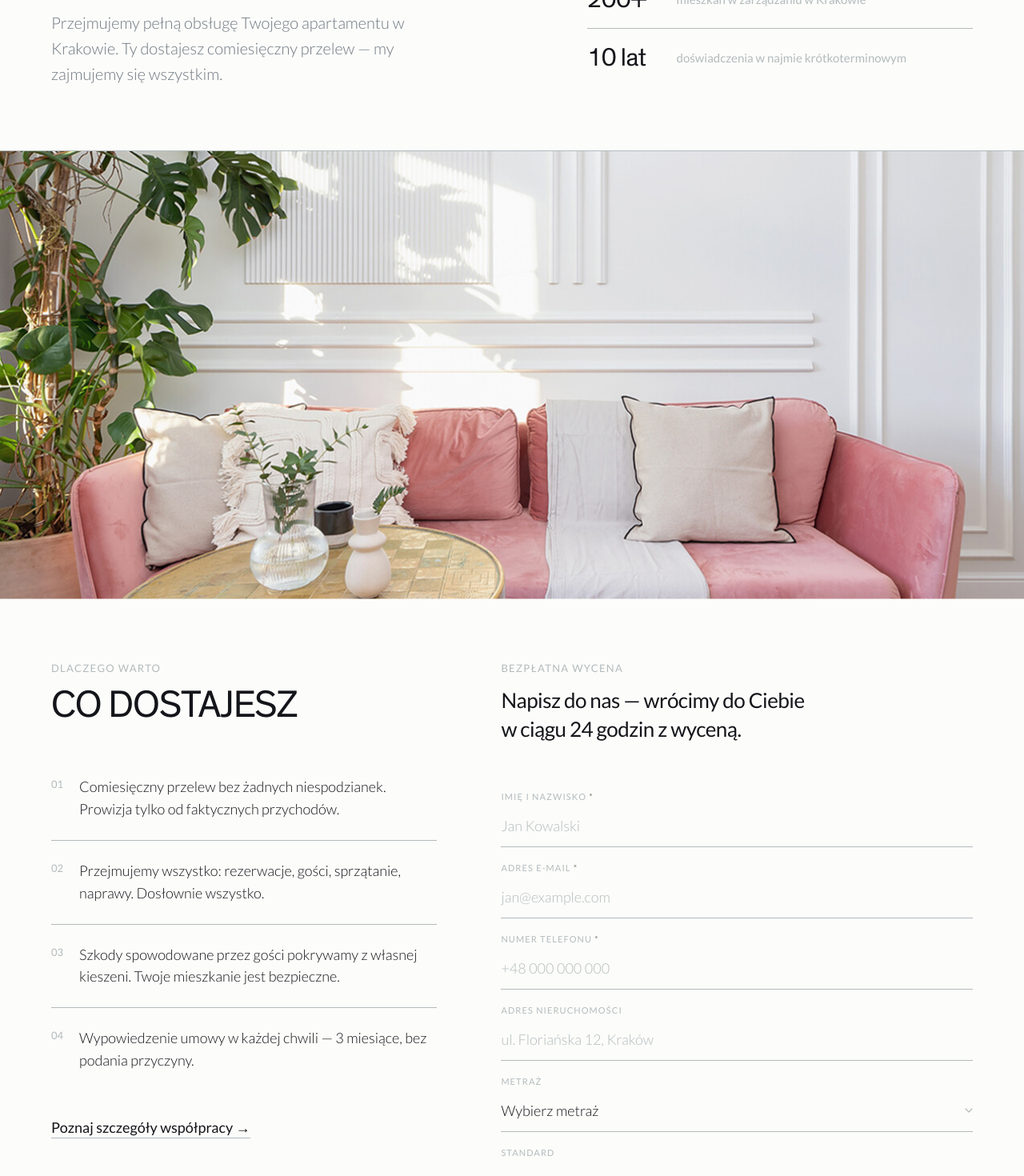
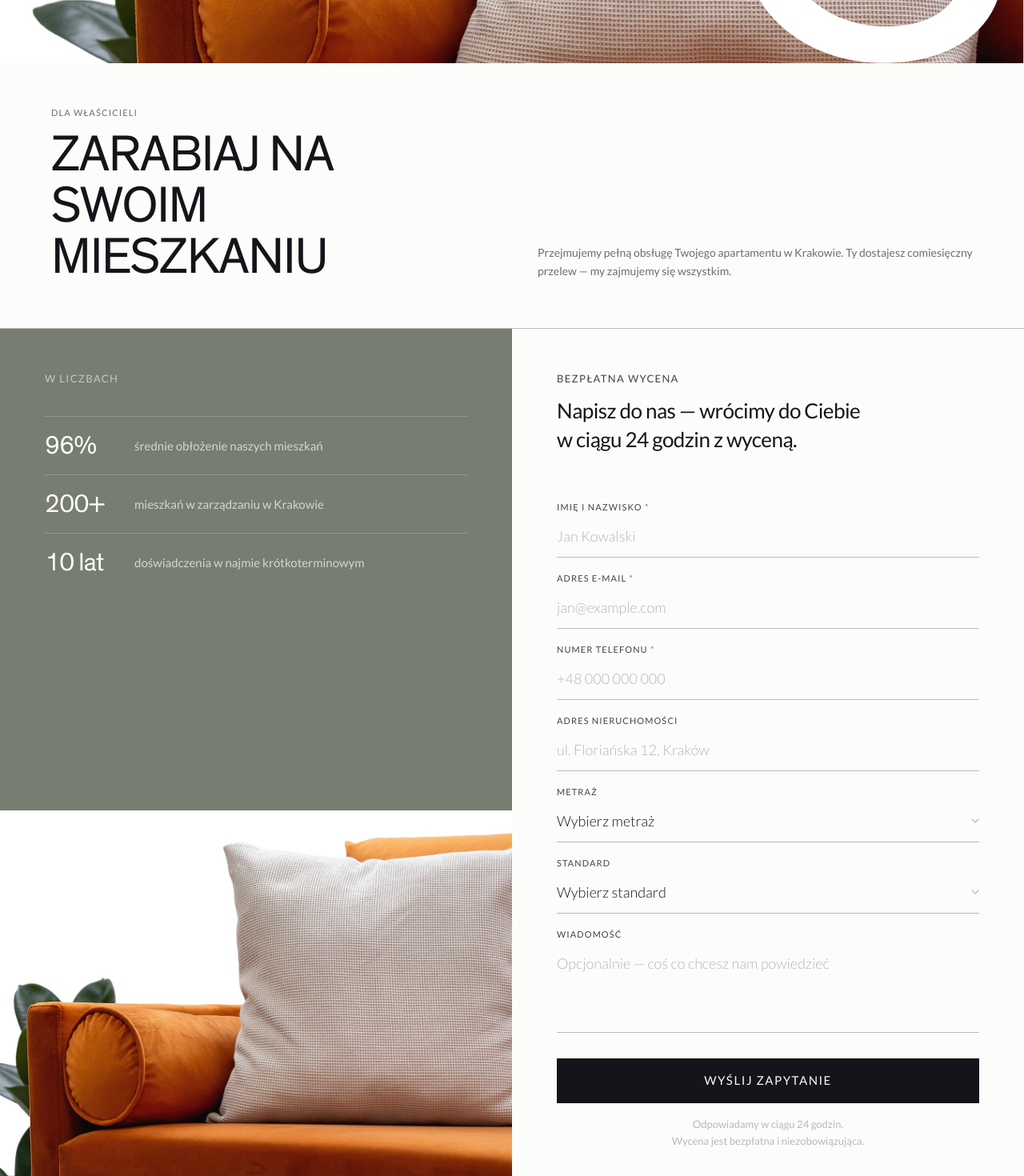
Before and after one commit to emilka99/squareapp, a Next.js app: page /dodaj-mieszkanie in a window 1280 px wide. Shown: the part 440-1910 px from the top of the page at 80% size. Built offline with nearby package versions, Linux system fonts and the light colour scheme.

Commit message:
Dodaj mieszkanie: PageHeader z kanapa, stats na zielonym tle, formularz z ciemnym tekstem; oferta: panel dla wlasciciela

```diff
--- a/src/app/dodaj-mieszkanie/page.tsx
+++ b/src/app/dodaj-mieszkanie/page.tsx
@@ -11,6 +11,7 @@ import {
 } from "framer-motion";
 import { SITE_CONTAINER } from "@/lib/layout";
 import { asset } from "@/lib/asset";
+import PageHeader from "@/components/PageHeader";
 
 const ease = [0.16, 1, 0.3, 1] as [number, number, number, number];
 
@@ -26,19 +27,10 @@ const VP = { once: true, margin: "-80px" } as const;
 
 type Field = "name" | "email" | "phone" | "address" | "size" | "standard" | "message";
 
-const heroLines = ["ZARABIAJ", "NA SWOIM", "MIESZKANIU."];
-
 const proofPoints = [
   { target: 96, suffix: "%", label: "średnie obłożenie naszych mieszkań" },
   { target: 200, suffix: "+", label: "mieszkań w zarządzaniu w Krakowie" },
   { target: 10, suffix: " lat", label: "doświadczenia w najmie krótkoterminowym" },
-];
-
-const benefits = [
-  { num: "01", text: "Comiesięczny przelew bez żadnych niespodzianek. Prowizja tylko od faktycznych przychodów." },
-  { num: "02", text: "Przejmujemy wszystko: rezerwacje, gości, sprzątanie, naprawy. Dosłownie wszystko." },
-  { num: "03", text: "Szkody spowodowane przez gości pokrywamy z własnej kieszeni. Twoje mieszkanie jest bezpieczne." },
-  { num: "04", text: "Wypowiedzenie umowy w każdej chwili — 3 miesiące, bez podania przyczyny." },
 ];
 
 const directContacts = [
@@ -69,14 +61,14 @@ function useCountUp(target: number, duration = 1400) {
 function CountStat({ target, suffix, label }: { target: number; suffix: string; label: string }) {
   const { count, ref } = useCountUp(target);
   return (
-    <div className="flex items-center gap-6 py-5 border-b border-muted last:border-b-0 first:border-t border-t">
+    <div className="flex items-center gap-6 py-5 border-b border-bg/20 last:border-b-0 first:border-t border-t border-bg/20">
       <p
-        className="font-display font-normal leading-none text-ink shrink-0"
+        className="font-display font-normal leading-none text-bg shrink-0"
         style={{ fontSize: "clamp(24px, 2.5vw, 32px)", minWidth: "5.5rem" }}
       >
         <span ref={ref}>{count}</span>{suffix}
       </p>
-      <p className="text-[15px] font-normal leading-snug text-muted">
+      <p className="text-[15px] font-normal leading-snug text-bg/70">
         {label}
       </p>
     </div>
@@ -128,139 +120,61 @@ export default function DodajMieszkanie() {
     setSubmitted(true);
   }
 
-  const inputCls = "w-full bg-transparent text-[18px] font-light text-ink focus:outline-none py-2 appearance-none placeholder:text-muted transition-colors duration-200";
-  const labelCls = "block text-[11px] leading-none uppercase tracking-widest font-normal text-muted mb-2.5";
+  const inputCls = "w-full bg-transparent text-[18px] font-light text-ink focus:outline-none py-2 appearance-none placeholder:text-ink/30 transition-colors duration-200";
+  const labelCls = "block text-[11px] leading-none uppercase tracking-widest font-normal text-ink/80 mb-2.5";
   const fieldCls = "border-b border-muted pt-5 pb-1";
 
   return (
     <>
-      {/* ── HERO TEXT ─────────────────────────────────────────────── */}
+      {/* ── PAGE HEADER ───────────────────────────────────────────── */}
+      <PageHeader
+        imageSrc={asset("/assets/kanapa.jpg")}
+        imageAlt="Dodaj mieszkanie — Squarestate"
+        className="border-b border-muted"
+        pageLabel="Dla właścicieli"
+        heading="Zarabiaj na swoim mieszkaniu"
+        description="Przejmujemy pełną obsługę Twojego apartamentu w Krakowie. Ty dostajesz comiesięczny przelew — my zajmujemy się wszystkim."
+      />
+
+      {/* ── STATS + FORM ──────────────────────────────────────────── */}
       <section className="border-b border-muted">
-        <div className={`${SITE_CONTAINER} py-[80px]`}>
-          <div className="grid grid-cols-1 lg:grid-cols-[11fr_9fr] gap-12 lg:gap-20 items-end">
+        <div className="grid grid-cols-1 lg:grid-cols-2">
 
-            {/* Left — headline */}
-            <motion.div initial="hidden" animate="show" variants={stagger}>
+          {/* Left — sage bg: stats top, image bottom */}
+          <div className="bg-sage flex flex-col">
+            <motion.div
+              initial="hidden"
+              whileInView="show"
+              viewport={VP}
+              variants={{ hidden: {}, show: { transition: { staggerChildren: 0.1 } } }}
+              className="flex-1 p-10 md:p-14"
+            >
               <motion.p
                 variants={fadeUp}
-                className="text-[13px] leading-none uppercase tracking-widest font-normal text-muted mb-6"
+                className="text-[13px] leading-none uppercase tracking-widest font-normal text-bg/60 mb-10"
               >
-                Dla właścicieli
+                W liczbach
               </motion.p>
-              <h1 className="text-[40px] md:text-[64px] leading-none tracking-tight uppercase font-medium text-ink">
-                {heroLines.map((line, i) => (
-                  <motion.span
-                    key={line}
-                    className="block"
-                    initial={{ opacity: 0, y: 40 }}
-                    animate={{ opacity: 1, y: 0 }}
-                    transition={{ duration: 0.6, ease, delay: 0.1 + i * 0.06 }}
-                  >
-                    {line}
-                  </motion.span>
-                ))}
-              </h1>
-              <motion.p
-                variants={fadeUp}
-                className="mt-8 text-[20px] font-light leading-[1.6] max-w-[480px]"
-                style={{ color: "#6e7780" }}
-              >
-                Przejmujemy pełną obsługę Twojego apartamentu w Krakowie.
-                Ty dostajesz comiesięczny przelew — my zajmujemy się wszystkim.
-              </motion.p>
-            </motion.div>
-
-            {/* Right — proof points with count-up */}
-            <motion.div
-              initial="hidden"
-              animate="show"
-              variants={{ hidden: {}, show: { transition: { staggerChildren: 0.1, delayChildren: 0.35 } } }}
-            >
               {proofPoints.map((p) => (
                 <motion.div key={p.label} variants={fadeUp}>
                   <CountStat {...p} />
                 </motion.div>
               ))}
             </motion.div>
+            <img
+              src={asset("/assets/kanapa.jpg")}
+              alt=""
+              className="w-full object-cover object-center"
+              style={{ aspectRatio: "4/3" }}
+            />
           </div>
-        </div>
-      </section>
 
-      {/* ── FULL-WIDTH IMAGE ─────────────────────────────────────── */}
-      <div className="w-full overflow-hidden">
-        <img
-          src={asset("/assets/11image.png")}
-          alt=""
-          className="w-full object-cover"
-          style={{ aspectRatio: "16/7" }}
-        />
-      </div>
-
-      {/* ── BENEFITS + FORM ───────────────────────────────────────── */}
-      <section className="border-b border-muted">
-        <div className={`${SITE_CONTAINER} py-[80px]`}>
-          <div className="grid grid-cols-1 lg:grid-cols-[9fr_11fr] gap-16 lg:gap-20">
-
-            {/* Left — sticky benefits */}
-            <div className="lg:sticky lg:top-[120px] lg:self-start">
-              <motion.div initial="hidden" whileInView="show" viewport={VP} variants={stagger}>
-                <motion.p
-                  variants={fadeUp}
-                  className="text-[13px] leading-none uppercase tracking-widest font-normal text-muted mb-4"
-                >
-                  Dlaczego warto
-                </motion.p>
-                <motion.h2
-                  variants={fadeUp}
-                  className="text-[32px] md:text-[48px] leading-none tracking-tight uppercase font-medium text-ink mb-10"
-                >
-                  Co dostajesz
-                </motion.h2>
-              </motion.div>
-
-              <motion.div
-                initial="hidden"
-                whileInView="show"
-                viewport={VP}
-                variants={{ hidden: {}, show: { transition: { staggerChildren: 0.1 } } }}
-              >
-                {benefits.map(({ num, text }) => (
-                  <motion.div
-                    key={num}
-                    variants={fadeUp}
-                    className="flex items-start gap-5 py-6 border-b border-muted last:border-b-0"
-                  >
-                    <span className="text-[13px] font-normal leading-none text-muted shrink-0 pt-1">
-                      {num}
-                    </span>
-                    <p className="text-[18px] font-light leading-[1.55] text-ink">
-                      {text}
-                    </p>
-                  </motion.div>
-                ))}
-              </motion.div>
-
-              <motion.div
-                initial="hidden"
-                whileInView="show"
-                viewport={VP}
-                variants={fadeUp}
-                className="mt-8"
-              >
-                <Link
-                  href="/jak-dzialamy"
-                  className="text-[18px] font-normal text-ink border-b border-muted pb-0.5 hover:border-ink transition-colors duration-200"
-                >
-                  Poznaj szczegóły współpracy →
-                </Link>
-              </motion.div>
-            </div>
-
-            {/* Right — form */}
+          {/* Right — form */}
+          <div className="px-8 md:px-14 py-14">
             <motion.div initial="hidden" whileInView="show" viewport={VP} variants={stagger}>
               <motion.p
                 variants={fadeUp}
-                className="text-[13px] leading-none uppercase tracking-widest font-normal text-muted mb-4"
+                className="text-[13px] leading-none uppercase tracking-widest font-normal text-ink/80 mb-4"
               >
                 Bezpłatna wycena
               </motion.p>
--- a/src/components/DodatkoweUslugi.tsx
+++ b/src/components/DodatkoweUslugi.tsx
@@ -25,7 +25,7 @@ const services = [
       "Całodobowa gotowość na zgłoszenia techniczne od gości i właścicieli nieruchomości.",
   },
   {
-    name: "Autorskie oprogramowanie",
+    name: "Panel dla właściciela",
     detail:
       "Własny system zarządzania rezerwacjami — pełna kontrola, transparentność i dane w czasie rzeczywistym.",
   },
```
Also changed, not shown: public/assets/kanapa.jpg (added).
